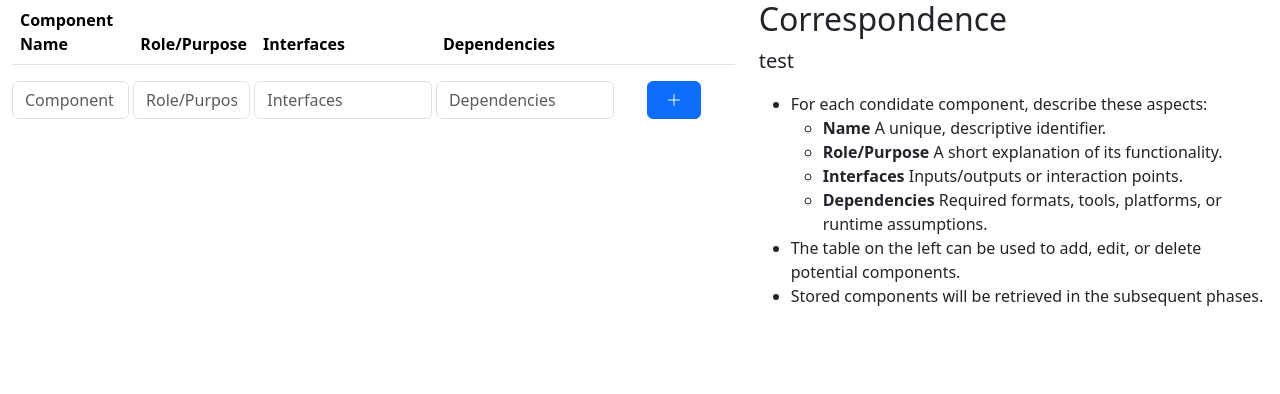
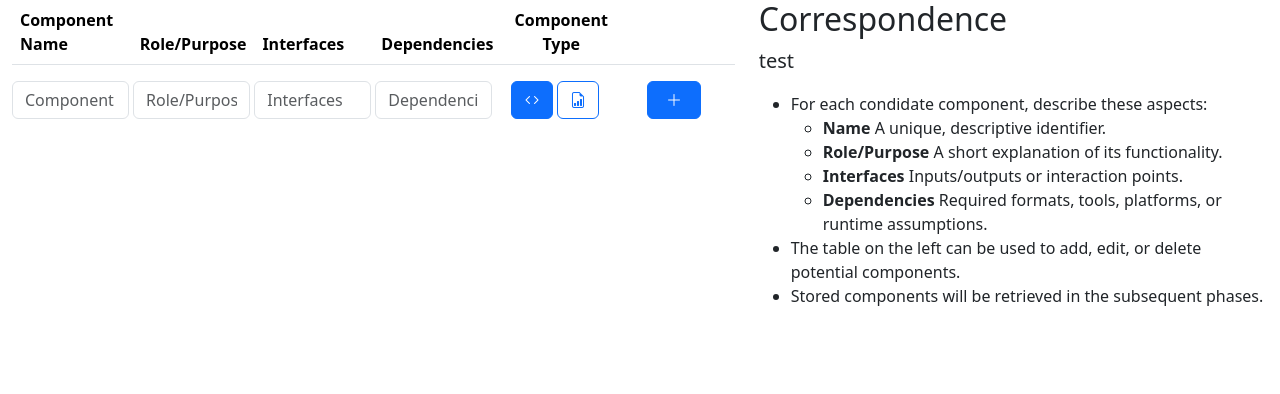
Before and after one commit to SandroBoelsz/dt-mss, a Flask app: page /viewpoints/correspondence in a window 1280 px wide. Shown: the top 394 px of the page. Run offline with Flask 3, Linux system fonts and the light colour scheme; lists and menus that the app fills with data are empty.

Commit message:
add ability to edit type

```diff
--- a/app/static/js/componentController.js
+++ b/app/static/js/componentController.js
@@ -13,13 +13,20 @@ function handleComponentCreation(event) {
     return false;
   }
 
-  // Build the component object and save to localStorage
   const viewpoint = window.APP_CONFIG.viewpoint;
+
+  let isNonCodeComponent = false;
+  if (form.isNonCodeComponent) {
+    isNonCodeComponent = form.isNonCodeComponent.value === "true";
+  }
+  if (viewpoint === "Information") isNonCodeComponent = true;
+
   const component = {
     name: name,
     role: role,
     interfaces: interfaces,
     dependencies: dependencies,
+    isNonCodeComponent: isNonCodeComponent,
   };
   save_component_to_local_storage(viewpoint, component);
   form.reset();
@@ -72,11 +79,30 @@ function loadComponentsFromLocalStorage() {
   tableBody.innerHTML = "";
   components.forEach((component, index) => {
     const row = document.createElement("tr");
-    row.innerHTML = `
+    let rowHtml = `
                 <td>${component.name}</td>
                 <td>${component.role}</td>
                 <td>${component.interfaces}</td>
                 <td>${component.dependencies}</td>
+    `;
+    if (window.APP_CONFIG.viewpoint === "Correspondence") {
+      console.log("Creation:", component.isNonCodeComponent);
+
+      rowHtml += `
+        <td class="text-center">
+          <button type="button" class="btn ${
+            component.isNonCodeComponent ? "btn-outline-primary" : "btn-primary"
+          }" title="codeComponent" onclick="selectCodeComponent(event, ${index})">
+            <i class="bi bi-code"></i>
+          </button>
+          <button type="button" class="btn ${
+            component.isNonCodeComponent ? "btn-primary" : "btn-outline-primary"
+          }" title="nonCodeComponent" onclick="selectNonCodeComponent(event, ${index})">
+            <i class="bi bi-file-earmark-bar-graph"></i>
+          </button>
+        </td>`;
+    }
+    rowHtml += `
                 <td class="text-center">
                     <button type="button" class="btn btn-success" title="Edit" onclick="handleComponentEditing(event, ${index})">
                         <i class="bi bi-pen"></i>
@@ -85,6 +111,7 @@ function loadComponentsFromLocalStorage() {
                         <i class="bi bi-trash"></i>
                     </button>
                 </td>`;
+    row.innerHTML = rowHtml;
     tableBody.appendChild(row);
   });
 }
@@ -97,6 +124,18 @@ function handleComponentDeletion(event, index) {
   loadComponentsFromLocalStorage();
 }
 
+function setComponentType(isNonCode) {
+  document.getElementById("isNonCodeComponent").value = isNonCode
+    ? "true"
+    : "false";
+  document.getElementById("codeComponentBtn").className = isNonCode
+    ? "btn btn-outline-primary"
+    : "btn btn-primary";
+  document.getElementById("nonCodeComponentBtn").className = isNonCode
+    ? "btn btn-primary"
+    : "btn btn-outline-primary";
+}
+
 // Handle editing of a component: populate form with values and remove the old entry
 function handleComponentEditing(event, index) {
   event.preventDefault();
@@ -106,14 +145,19 @@ function handleComponentEditing(event, index) {
     alert("Invalid component index for editing.");
     return;
   }
+
   const component = components[index];
   const form = document.querySelector("form");
+
   form.name.value = component.name;
   form.role.value = component.role;
   form.interfaces.value = component.interfaces;
   form.dependencies.value = component.dependencies;
 
-  // Remove the old component so the edited one will replace it on submit
+  if (viewpoint === "Correspondence") {
+    setComponentType(component.isNonCodeComponent);
+  }
+
   delete_component_from_local_storage(viewpoint, index);
   loadComponentsFromLocalStorage();
 }
--- a/app/templates/correspondence.html
+++ b/app/templates/correspondence.html
@@ -15,10 +15,12 @@
                                     style="position: sticky; top: 0; background: #fff; z-index: 2;">Component Name</th>
                                 <th scope="col" class="col-2"
                                     style="position: sticky; top: 0; background: #fff; z-index: 2;">Role/Purpose</th>
-                                <th scope="col" class="col-3"
+                                <th scope="col" class="col-2"
                                     style="position: sticky; top: 0; background: #fff; z-index: 2;">Interfaces</th>
-                                <th scope="col" class="col-3"
+                                <th scope="col" class="col-2"
                                     style="position: sticky; top: 0; background: #fff; z-index: 2;">Dependencies</th>
+                                <th scope="col" class="col-2 text-center"
+                                    style="position: sticky; top: 0; background: #fff; z-index: 2;">Component Type</th>
                                 <th scope="col" class="col-2"
                                     style="position: sticky; top: 0; background: #fff; z-index: 2;"></th>
                             </tr>
@@ -34,11 +36,22 @@
                     <div class="col-2">
                         <input type="text" class="form-control" name="role" placeholder="Role/Purpose" required>
                     </div>
-                    <div class="col-3">
+                    <div class="col-2">
                         <input type="text" class="form-control" name="interfaces" placeholder="Interfaces" required>
                     </div>
-                    <div class="col-3">
+                    <div class="col-2">
                         <input type="text" class="form-control" name="dependencies" placeholder="Dependencies" required>
+                    </div>
+                    <div class="col-2 text-center">
+                        <input type="hidden" name="isNonCodeComponent" id="isNonCodeComponent" value="false">
+                        <button type="button" class="btn btn-primary" id="codeComponentBtn" title="Code Component"
+                            onclick="setComponentType(false)">
+                            <i class="bi bi-code"></i>
+                        </button>
+                        <button type="button" class="btn btn-outline-primary" id="nonCodeComponentBtn"
+                            title="Non-Code Component" onclick="setComponentType(true)">
+                            <i class="bi bi-file-earmark-bar-graph"></i>
+                        </button>
                     </div>
                     <div class="col-2 d-flex justify-content-center ps-1 pe-2">
                         <button type="submit" class="btn btn-primary w-50" title="Add">
@@ -98,7 +111,6 @@
     document.addEventListener('DOMContentLoaded', function () {
         loadComponentsFromLocalStorage();
     });
-
 </script>
 
 {% endblock %}
```
Also changed, not shown: app/templates/viewpoints.html (+4 -4 lines).
